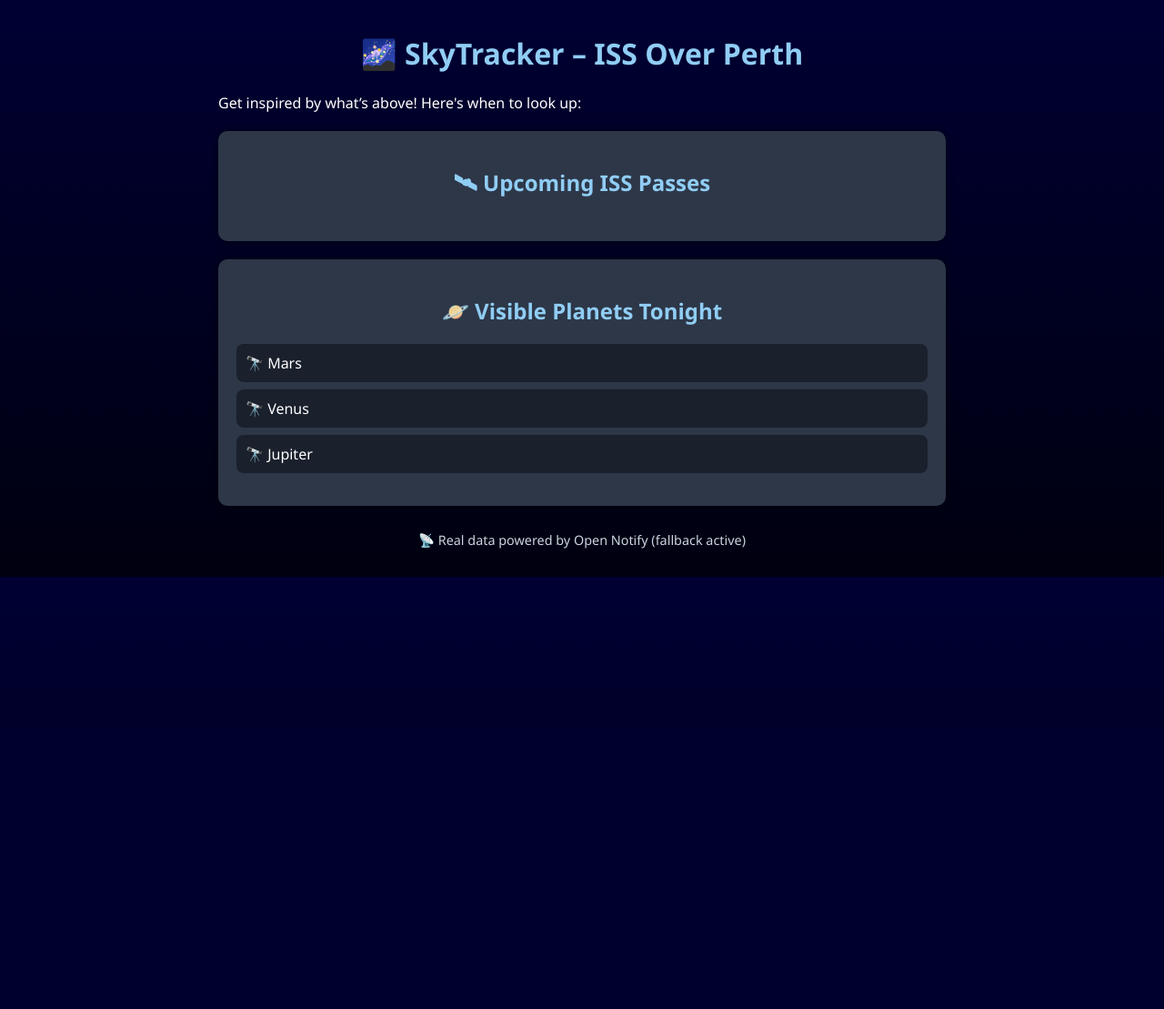
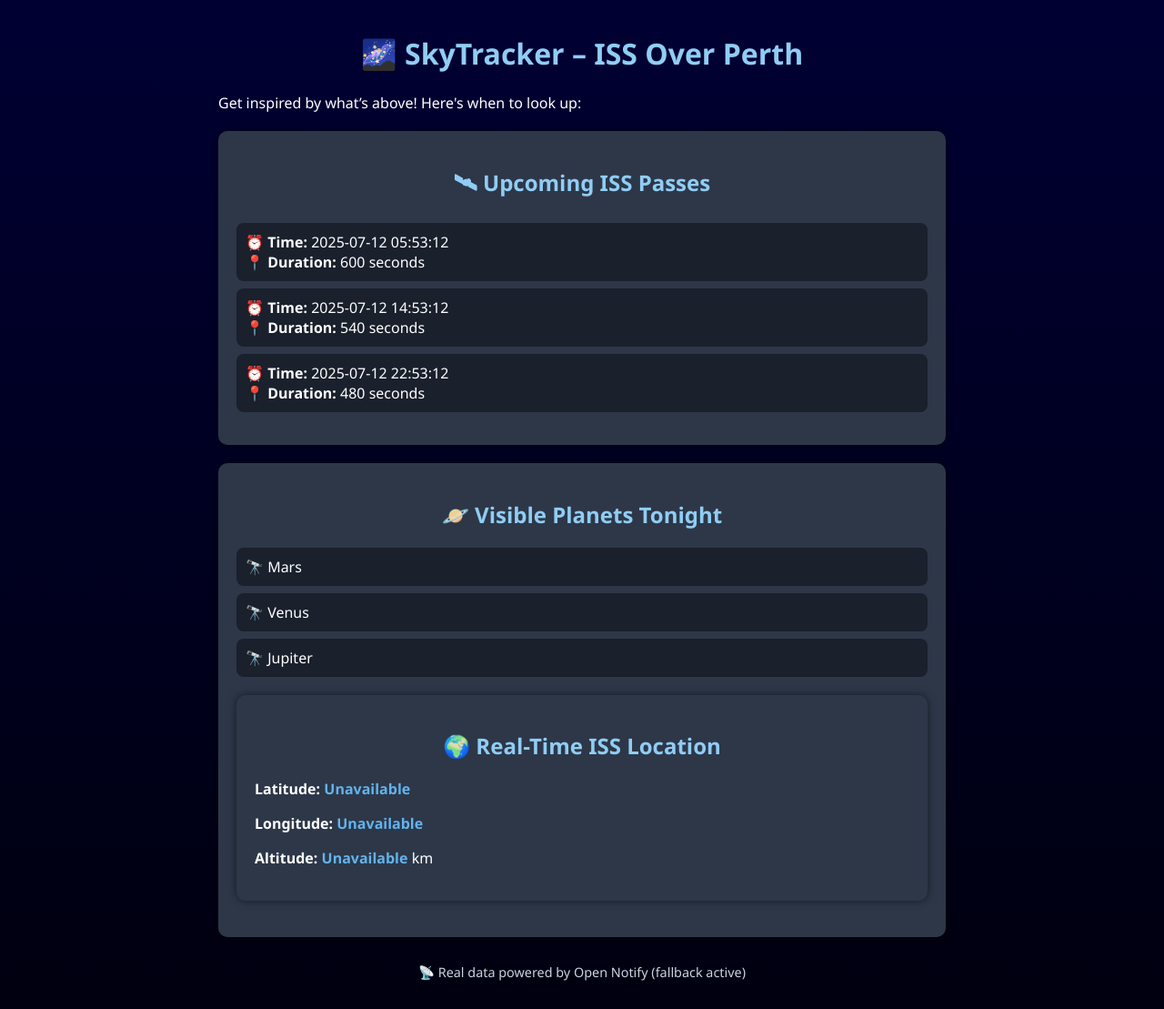
Before and after one commit to E-e6/projects, a Flask app: page / in a window 1280 px wide. Shown: the whole page at 91% size. Before the commit the page ends 634 px from the top, so only its background shows below. Run offline with Flask 3, Linux system fonts and the light colour scheme; data that the repository does not hold is empty.

Commit message:
Fix folder structure and move files up

```diff
--- /dev/null
+++ b/app.py
@@ -0,0 +1,76 @@
+"""
+CS50 Final Project – SkyTracker
+Uses updated API: https://api.wheretheiss.at/v1/satellites/25544
+Includes fallback data and visible planet simulation.
+"""
+from flask import Flask
+import os
+
+app = Flask(__name__)
+app.config["SECRET_KEY"] = os.getenv("SECRET_KEY")
+from flask import Flask, render_template, jsonify
+import requests
+from datetime import datetime, timedelta
+from random import sample
+
+app = Flask(__name__)
+
+ISS_API = "https://api.wheretheiss.at/v1/satellites/25544"
+
+
+def get_visible_planets():
+    """Simulate visible planets randomly."""
+    planets = ["Mercury", "Venus", "Mars", "Jupiter", "Saturn"]
+    return sample(planets, k=3)
+
+
+def get_iss_passes(lat, lon):
+    """
+    Simulate ISS pass times using current UTC time.
+    Real-time pass predictions are not available via this API.
+    """
+    try:
+        response = requests.get(ISS_API, timeout=10)
+        response.raise_for_status()
+        now = datetime.utcnow()
+        passes = [
+            {"risetime": (now).strftime("%Y-%m-%d %H:%M:%S"), "duration": 600},
+            {"risetime": (now + timedelta(hours=9)).strftime("%Y-%m-%d %H:%M:%S"), "duration": 540},
+            {"risetime": (now + timedelta(hours=17)).strftime("%Y-%m-%d %H:%M:%S"), "duration": 480},
+        ]
+        return passes
+    except Exception as e:
+        print(f"[ERROR] ISS API fallback: {e}")
+        return [
+            {"risetime": "2025-07-11 20:03:00", "duration": 600},
+            {"risetime": "2025-07-12 05:12:00", "duration": 480},
+            {"risetime": "2025-07-12 19:50:00", "duration": 540}
+        ]
+
+
+@app.route("/")
+def index():
+    latitude = -31.9523   # Perth
+    longitude = 115.8613
+    passes = get_iss_passes(latitude, longitude)
+    planets = get_visible_planets()
+    return render_template("index.html", passes=passes, planets=planets)
+
+
+@app.route("/api/iss")
+def iss_location():
+    try:
+        res = requests.get(ISS_API, timeout=10)
+        res.raise_for_status()
+        data = res.json()
+        return jsonify({
+            "latitude": data["latitude"],
+            "longitude": data["longitude"],
+            "altitude": data["altitude"]
+        })
+    except Exception as e:
+        return jsonify({"error": "Failed to fetch ISS location"}), 500
+
+
+if __name__ == "__main__":
+    app.run(debug=True)
--- a/project/app.py
+++ /dev/null
@@ -1,44 +0,0 @@
-"""
-CS50 Final Project – SkyTracker
-Note: Open Notify API is currently down (confirmed 404 on 2025-07-11).
-This project includes fallback ISS data for demonstration purposes.
-"""
-
-from flask import Flask, render_template
-import requests
-from datetime import datetime
-from random import sample
-
-app = Flask(__name__)
-
-def get_visible_planets():
-    planets = ["Mercury", "Venus", "Mars", "Jupiter", "Saturn"]
-    return sample(planets, k=3)
-
-@app.route("/")
-def index():
-    latitude = -31.9523
-    longitude = 115.8613
-    url = "http://api.open-notify.org/iss-pass.json"
-    params = {"lat": latitude, "lon": longitude}
-
-    passes = []
-    try:
-        response = requests.get(url, params=params, timeout=10)
-        response.raise_for_status()
-        data = response.json()
-        for p in data.get("response", []):
-            risetime = datetime.fromtimestamp(p["risetime"]).strftime("%Y-%m-%d %H:%M:%S")
-            duration = p["duration"]
-            passes.append({"risetime": risetime, "duration": duration})
-    except Exception as e:
-        print(f"Error fetching ISS data: {e}")
-        # Use fallback example data
-        passes = [
-            {"risetime": "2025-07-11 20:03:00", "duration": 600},
-            {"risetime": "2025-07-12 05:12:00", "duration": 480},
-            {"risetime": "2025-07-12 19:50:00", "duration": 540}
-        ]
-
-    visible_planets = get_visible_planets()
-    return render_template("index.html", passes=passes, planets=visible_planets)
--- a/project/requirements.txt
+++ /dev/null
@@ -1,2 +0,0 @@
-flask
-requests
--- a/project/static/style.css
+++ b/static/style.css
@@ -42,3 +42,7 @@
     color: #cbd5e0;
     margin-top: 2em;
 }
+#lat, #lon, #alt {
+    color: #63b3ed;
+    font-weight: bold;
+}
--- a/project/templates/index.html
+++ b/templates/index.html
@@ -30,6 +30,32 @@
                     <li>🔭 {{ planet }}</li>
                 {% endfor %}
             </ul>
+            <section class="card">
+    <h2>🌍 Real-Time ISS Location</h2>
+    <p><strong>Latitude:</strong> <span id="lat">Loading...</span></p>
+    <p><strong>Longitude:</strong> <span id="lon">Loading...</span></p>
+    <p><strong>Altitude:</strong> <span id="alt">Loading...</span> km</p>
+</section>
+
+<script>
+    async function updateISSLocation() {
+        try {
+            const res = await fetch("/api/iss");
+            const data = await res.json();
+            if (data.error) throw new Error(data.error);
+            document.getElementById("lat").textContent = data.latitude.toFixed(4);
+            document.getElementById("lon").textContent = data.longitude.toFixed(4);
+            document.getElementById("alt").textContent = data.altitude.toFixed(2);
+        } catch (err) {
+            document.getElementById("lat").textContent = "Unavailable";
+            document.getElementById("lon").textContent = "Unavailable";
+            document.getElementById("alt").textContent = "Unavailable";
+        }
+    }
+
+    updateISSLocation();
+    setInterval(updateISSLocation, 10000); // Refresh every 10 seconds
+</script>
         </section>
 
         <p class="footer">📡 Real data powered by Open Notify (fallback active)</p>
```
Also changed, not shown: requirements.txt (+32 -2 lines), 3 other files.
